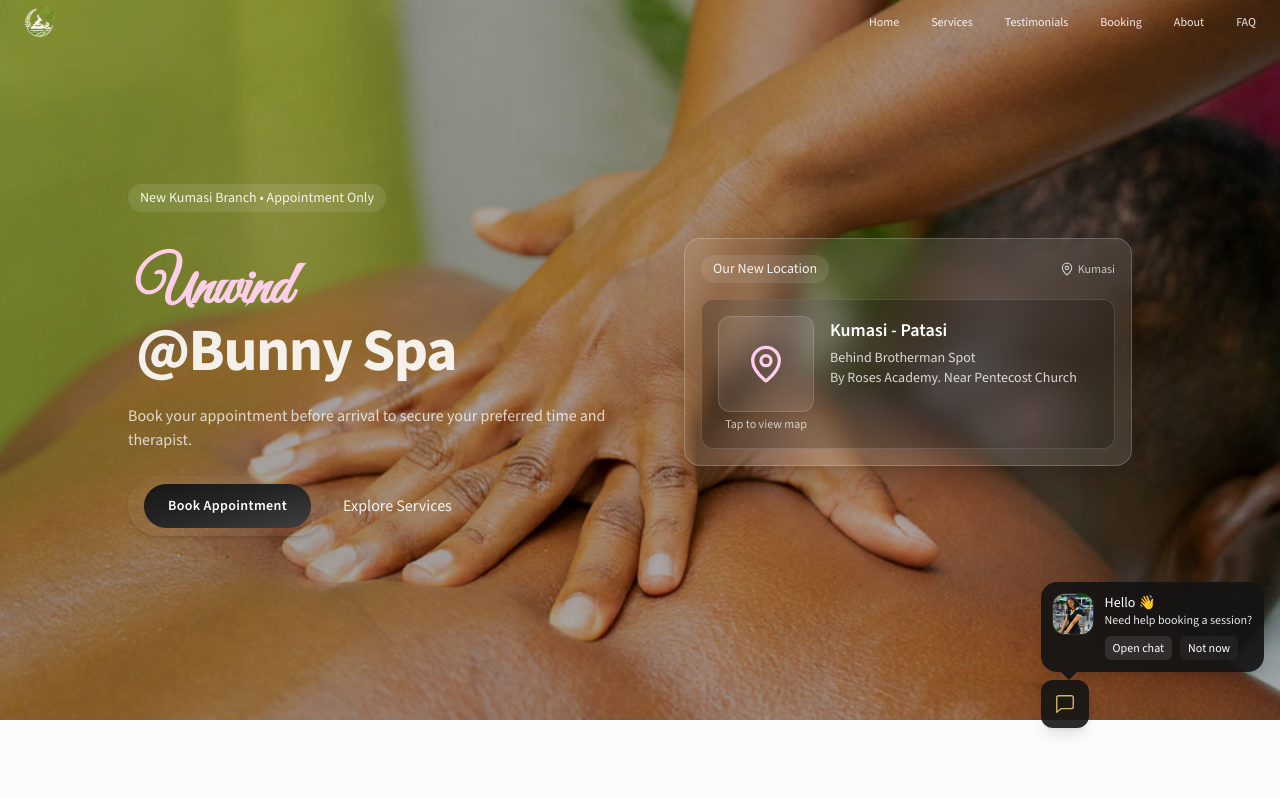
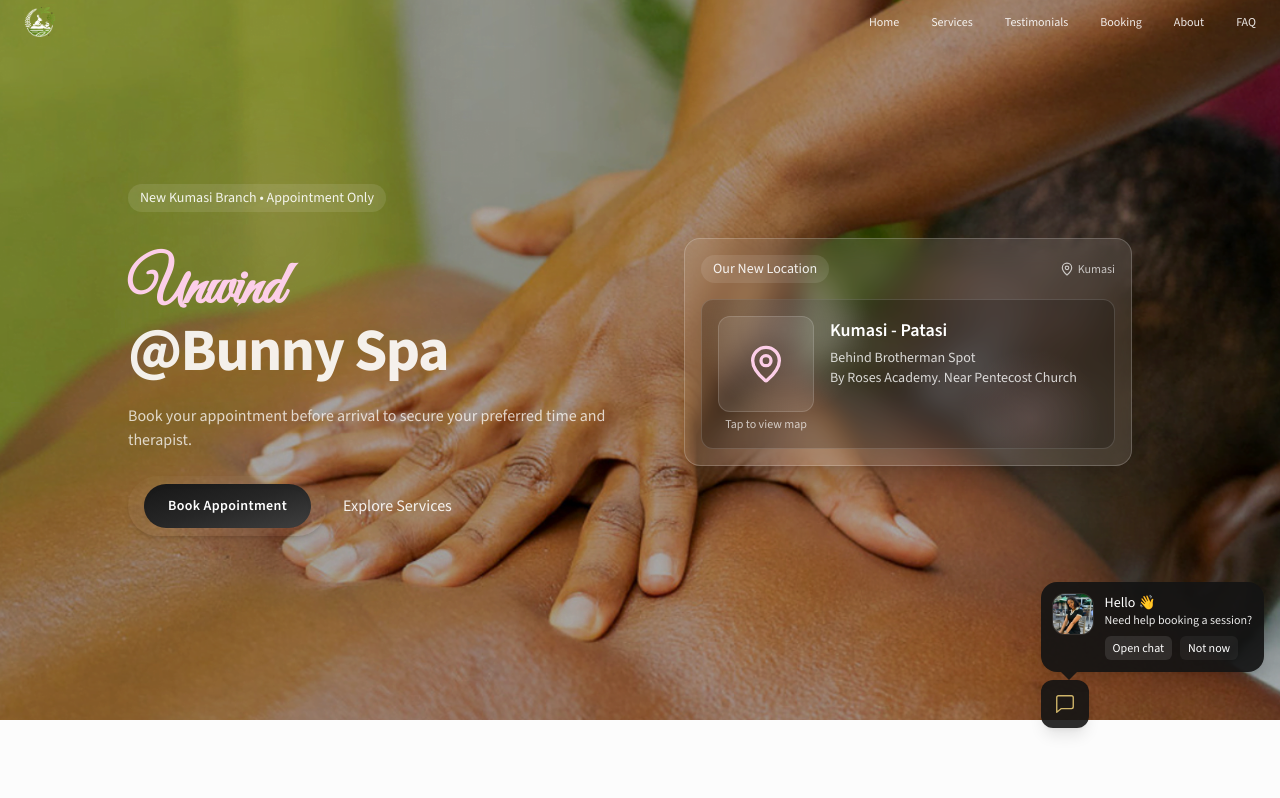
Before and after one commit to bellarthur/bunnymassagespa, a Next.js app: page / in a window 1280 px wide. Shown: the top 798 px of the page. Built offline with nearby package versions, Linux system fonts and the light colour scheme; a web font is replaced by a local one.

Commit message:
fix hero

```diff
--- a/components/HeroSection.tsx
+++ b/components/HeroSection.tsx
@@ -111,7 +111,7 @@ export default function HeroSection() {
                 initial={{ opacity: 0, y: 20 }}
                 animate={{ opacity: 1, y: 0 }}
                 transition={{ delay: 1 * 0.2, type: "spring", stiffness: 80 }}
-                className="inline-block mx-2 font-[Great_Vibes] text-5xl md:text-6xl text-pink-200"
+                className="inline-block mr-2 font-[Great_Vibes] text-5xl md:text-6xl text-pink-200"
                 style={{ fontFamily: "'Great Vibes', cursive" }}
               >
                 Unwind
@@ -121,7 +121,7 @@ export default function HeroSection() {
                 initial={{ opacity: 0, y: 20 }}
                 animate={{ opacity: 1, y: 0 }}
                 transition={{ delay: 2 * 0.2, type: "spring", stiffness: 80 }}
-                className="inline-block ml-2 font-[var(--font-playfair)] font-stretch-105% tracking-tight text-4xl md:text-6xl text-white/90"
+                className="inline-block font-[var(--font-playfair)] font-stretch-105% tracking-tight text-4xl md:text-6xl text-white/90"
               >
                 @Bunny Spa
               </motion.span>
```
Also changed, not shown: public/media/head-foot-massage.png (added).
